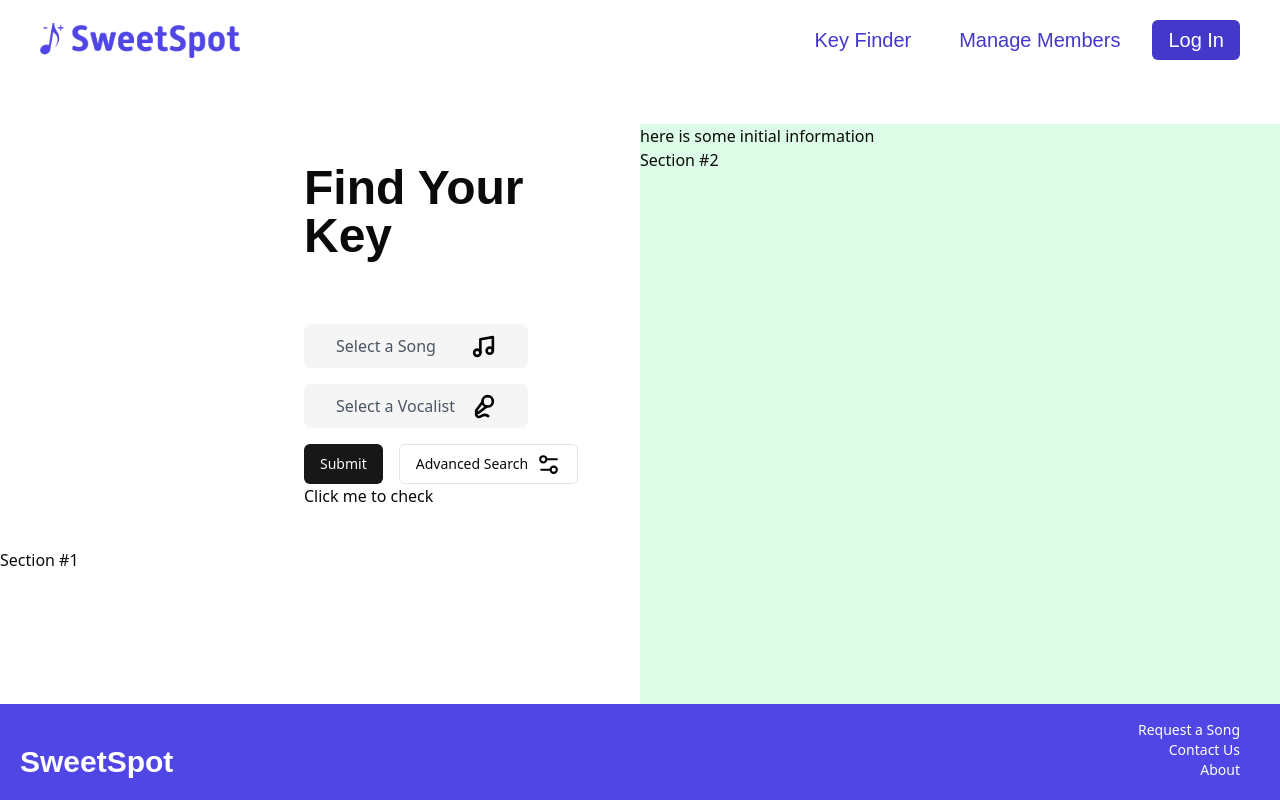
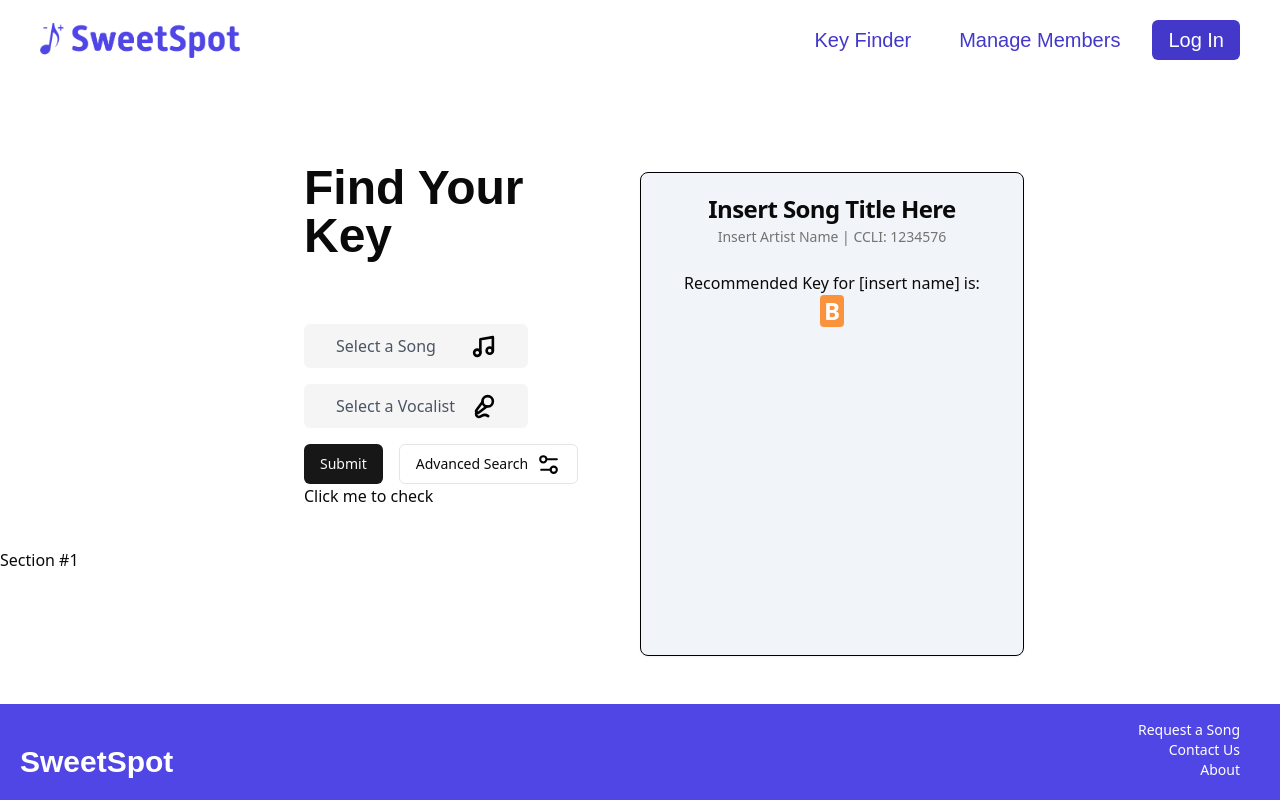
Before and after one commit to SlimPortfolio/Sweet-Spot, a Next.js app in the folder sweet-spot-app/: page /key-finder in a window 1280 px wide. Built offline with nearby package versions, Linux system fonts and the light colour scheme; a web font is replaced by a local one.

Commit message:
[03232025] added basic card for predicted key. Added basic styling. Next step is to work on better spacing, numberline-esque range display, and a button to show previous searches

```diff
--- a/sweet-spot-app/src/app/key-finder/page.tsx
+++ b/sweet-spot-app/src/app/key-finder/page.tsx
@@ -314,9 +314,8 @@ export default function KeyFinder() {
         <KeyFinderForm setSuggestionDetails={setSuggestedSongDetails} />
         <h1>Section #1</h1>
       </div>
-      <div className="bg-green-100" style={{ width: "50%" }}>
+      <div className="flex justify-center h-full" style={{ width: "50%" }}>
         <KeyFinderResult />
-        <h1>Section #2</h1>
       </div>
     </div>
   );
--- a/sweet-spot-app/src/components/keyFinder/KeyFinderResult.tsx
+++ b/sweet-spot-app/src/components/keyFinder/KeyFinderResult.tsx
@@ -1,8 +1,40 @@
+import {
+  Card,
+  CardContent,
+  CardDescription,
+  CardFooter,
+  CardHeader,
+  CardTitle,
+} from "../ui/card";
+
 export default function KeyFinderResult() {
   console.log("key finder results has entered the chat");
   return (
-    <div>
-      <h1>here is some initial information</h1>
+    <div className="w-full h-full flex items-center">
+      {/* <h1>here is some initial information</h1> */}
+      <Card className="w-3/5 h-5/6 bg-slate-100 border-black">
+        <CardHeader>
+          <CardTitle className="text-center">Insert Song Title Here</CardTitle>
+          <CardDescription className="text-center">
+            Insert Artist Name | CCLI: 1234576
+          </CardDescription>
+        </CardHeader>
+        <CardContent>
+          <div className="flex flex-col items-center">
+            <p>Recommended Key for [insert name] is:</p>
+            {/* <div>
+              <span className="bg-orange-500 text-2xl text-white p-8">B</span>
+            </div> */}
+            <div className="bg-orange-400 text-2xl font-bold text-white p-0 px-1 max-w-fit rounded-sm">
+              B
+            </div>
+          </div>
+        </CardContent>
+        <CardFooter>
+          {/* <Button variant="outline">Cancel</Button>
+          <Button>Deploy</Button> */}
+        </CardFooter>
+      </Card>
     </div>
   );
 }
```
